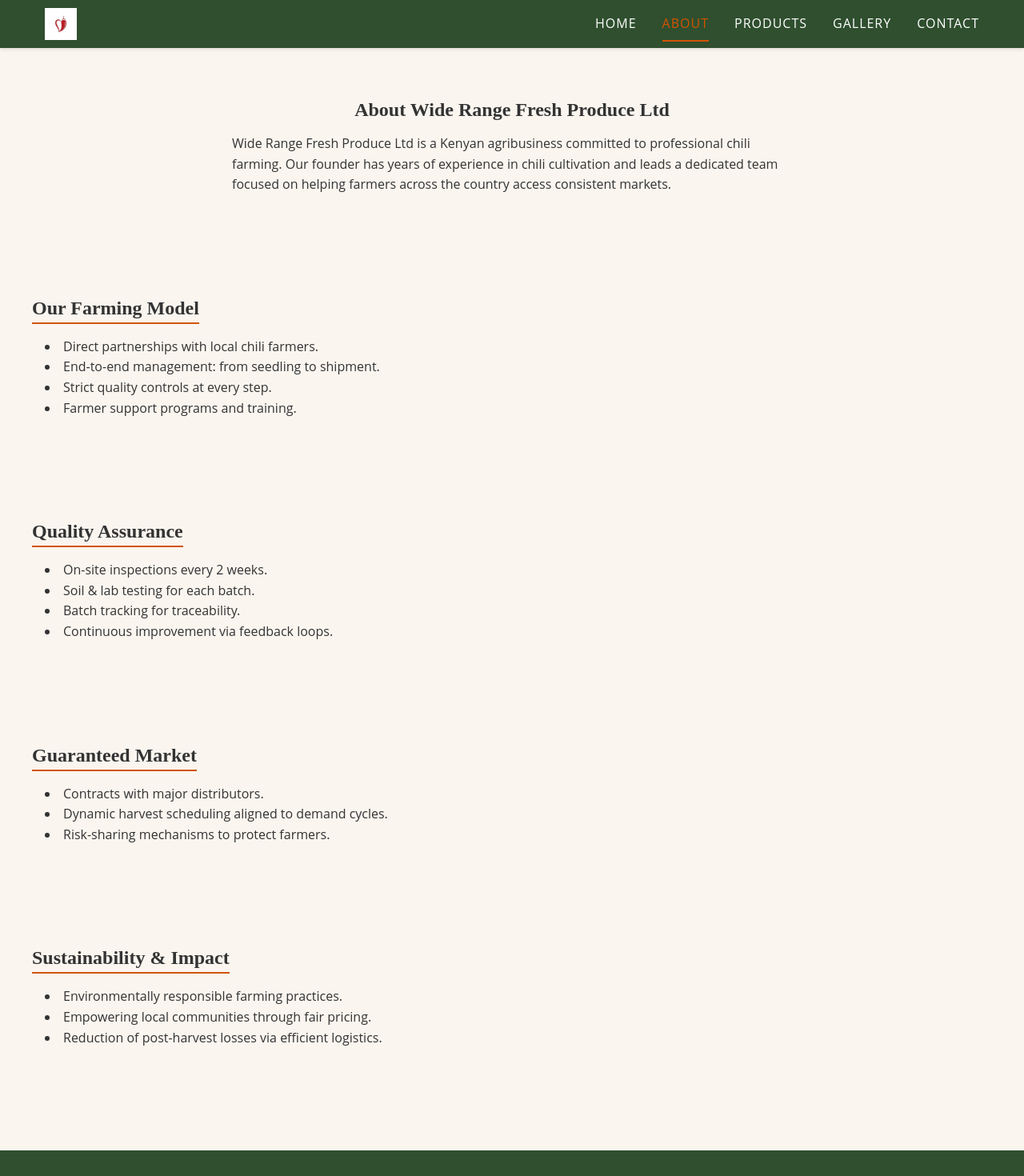
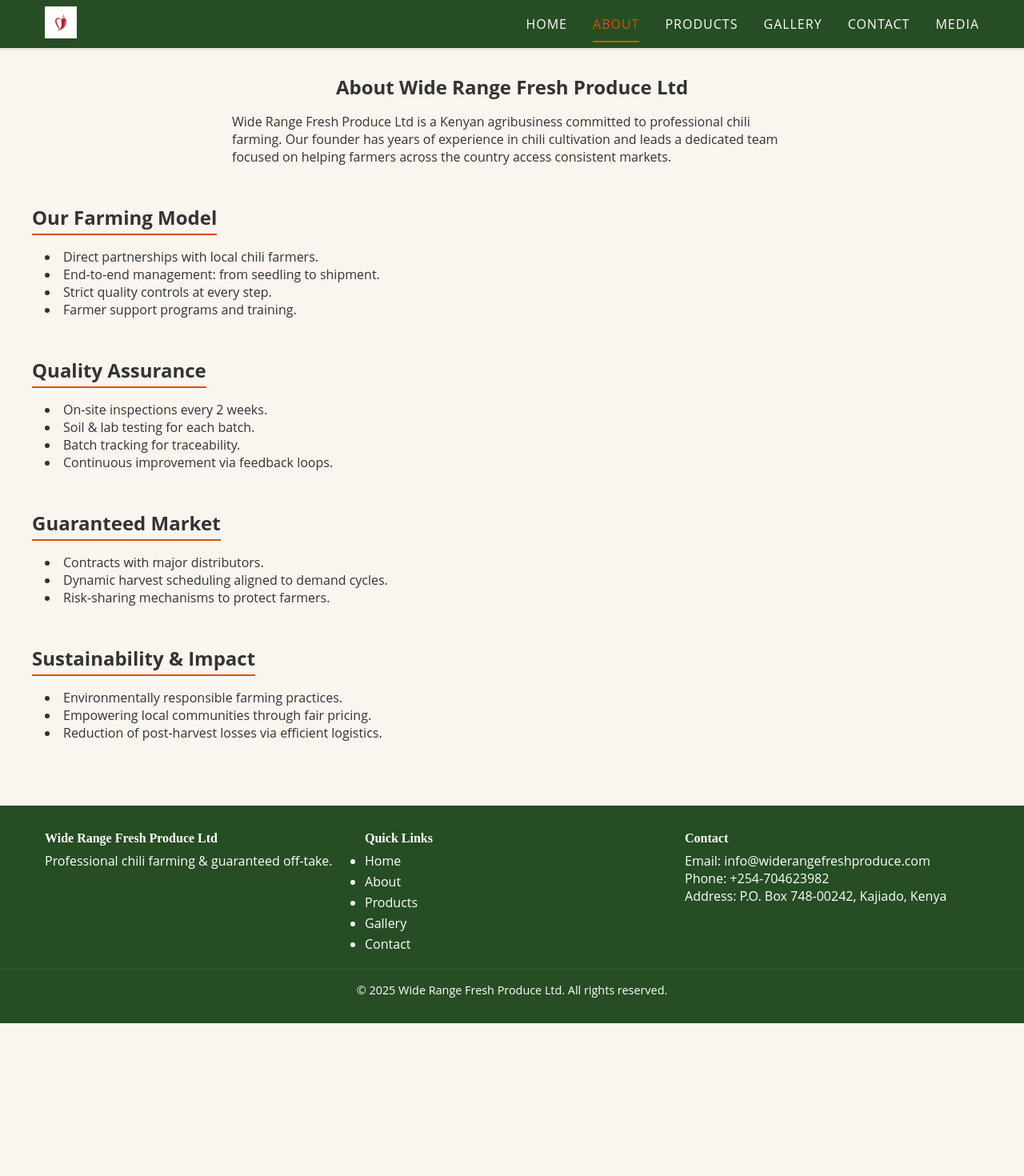
Before and after one commit to bmaitho/wide-range-fresh-produce, a React (Create React App) app: page /about in a window 1280 px wide. Shown: the top 1470 px of the page at 80% size. After the commit the page ends 1279 px from the top, so only its background shows below. Built offline with nearby package versions, Linux system fonts and the light colour scheme.

Commit message:
Expanded webpage plus edited colour

```diff
--- a/src/components/Footer.css
+++ b/src/components/Footer.css
@@ -33,7 +33,7 @@
   .footer-bottom {
     text-align: center;
     padding-top: var(--spacing-md);
-    border-top: 1px solid rgba(255,255,255,0.2);
+    border-top: 1px solid rgba(209, 179, 179, 0.11);
     margin-top: var(--spacing-md);
     font-size: 0.9rem;
   }
--- a/src/components/Navbar.css
+++ b/src/components/Navbar.css
@@ -1,61 +1,115 @@
 /* src/components/Navbar.css */
+
 .navbar {
     position: sticky;
     top: 0;
+    width: 100%;
+    height: var(--navbar-height);
     background-color: var(--clr-primary);
-    height: var(--navbar-height);
     display: flex;
     align-items: center;
+    z-index: 1000;
     box-shadow: 0 2px 4px rgba(0,0,0,0.1);
-    z-index: 100;
   }
+
   .navbar-container {
     display: flex;
+    justify-content: space-between;
     align-items: center;
-    justify-content: space-between;
     width: 100%;
     max-width: 1200px;
     margin: 0 auto;
-    padding: 0 var(--spacing-md);
+    padding-left: var(--spacing-md);
+    padding-right: var(--spacing-md);
   }
-  .navbar-logo {
-    display: flex;
-    align-items: center;
-  }
-  .logo-img {
+
+  .navbar-logo img {
     height: 40px;
     width: auto;
   }
+
   .navbar-menu {
     display: flex;
     gap: var(--spacing-lg);
   }
+
+  .nav-item {
+    list-style: none;
+  }
+
   .nav-link {
     color: var(--clr-white);
     text-transform: uppercase;
     letter-spacing: 1px;
-    padding: var(--spacing-sm) 0;
     position: relative;
+    padding: 0.5rem 0;
     transition: color 0.2s;
   }
+
+  .nav-link::after {
+    content: '';
+    position: absolute;
+    width: 0%;
+    height: 2px;
+    bottom: -4px;
+    left: 0;
+    background-color: var(--clr-secondary);
+    transition: width 0.3s;
+  }
+
   .nav-link:hover {
     color: var(--clr-secondary);
   }
+  .nav-link:hover::after {
+    width: 100%;
+  }
+
   .nav-link.active {
     color: var(--clr-secondary);
   }
   .nav-link.active::after {
-    content: '';
-    position: absolute;
-    bottom: -4px;
-    left: 0;
     width: 100%;
-    height: 2px;
-    background-color: var(--clr-secondary);
   }
-  /* Add mobile styles/hamburger if needed */
+
+  /* Hamburger icon for mobile */
+  .hamburger {
+    display: none;
+    flex-direction: column;
+    justify-content: space-between;
+    width: 25px;
+    height: 18px;
+    cursor: pointer;
+  }
+  .hamburger span {
+    display: block;
+    height: 3px;
+    background: var(--clr-white);
+    border-radius: 2px;
+  }
+
+  /* Mobile menu behavior */
   @media (max-width: 768px) {
+    .hamburger {
+      display: flex;
+    }
     .navbar-menu {
       display: none;
+      position: absolute;
+      top: var(--navbar-height);
+      right: 0;
+      background-color: var(--clr-primary);
+      flex-direction: column;
+      width: 200px;
+      padding: var(--spacing-md);
+      box-shadow: 0 2px 8px rgba(0,0,0,0.2);
+    }
+    .navbar-menu.open {
+      display: flex;
+    }
+    .navbar-menu .nav-item {
+      margin-bottom: var(--spacing-sm);
+    }
+    .navbar-menu .nav-link {
+      padding: 0.5rem 0;
     }
   }
--- a/src/components/Navbar.js
+++ b/src/components/Navbar.js
@@ -1,31 +1,57 @@
-import React from 'react';
+// src/components/Navbar.js
+import React, { useState, useEffect } from 'react';
 import { NavLink } from 'react-router-dom';
 import './Navbar.css';
-import logo from '../assets/logo.png'; // adjust if your logo file is named differently
+import logo from '../assets/logo.png';
 
 export default function Navbar() {
+  const [menuOpen, setMenuOpen] = useState(false);
+
+  // Close mobile menu on resize to desktop
+  useEffect(() => {
+    const handleResize = () => {
+      if (window.innerWidth > 768 && menuOpen) {
+        setMenuOpen(false);
+      }
+    };
+    window.addEventListener('resize', handleResize);
+    return () => window.removeEventListener('resize', handleResize);
+  }, [menuOpen]);
+
+  const toggleMenu = () => setMenuOpen(prev => !prev);
+  const handleLinkClick = () => setMenuOpen(false);
+
+  const navItems = ['Home','About','Products','Gallery','Contact','Media'];
+
   return (
     <nav className="navbar">
-      <div className="navbar-container container">
-        <NavLink to="/" className="navbar-logo">
-          {/* If you have a text logo instead, you can replace <img> with a <span> */}
-          <img src={logo} alt="Wide Range Fresh Produce Ltd" className="logo-img" />
+      <div className="navbar-container">
+        <NavLink to="/" className="navbar-logo" onClick={handleLinkClick}>
+          <img src={logo} alt="Wide Range Fresh Produce Ltd" />
         </NavLink>
-        <ul className="navbar-menu">
-          {['Home','About','Products','Gallery','Contact'].map((item) => (
+        <div
+          className="hamburger"
+          onClick={toggleMenu}
+          aria-label="Toggle navigation"
+          aria-expanded={menuOpen}
+        >
+          <span></span>
+          <span></span>
+          <span></span>
+        </div>
+        <ul className={`navbar-menu${menuOpen ? ' open' : ''}`}>
+          {navItems.map(item => (
             <li key={item} className="nav-item">
               <NavLink
                 to={ item === 'Home' ? '/' : `/${item.toLowerCase()}` }
-                className={({ isActive }) =>
-                  isActive ? 'nav-link active' : 'nav-link'
-                }
+                className={({ isActive }) => isActive ? 'nav-link active' : 'nav-link'}
+                onClick={handleLinkClick}
               >
                 {item}
               </NavLink>
             </li>
           ))}
         </ul>
-        {/* For mobile: you can add a hamburger toggle here later */}
       </div>
     </nav>
   );
--- a/src/index.css
+++ b/src/index.css
@@ -1,88 +1,79 @@
-/* Global resets, variables, typography, spacing, basic element styles */
+/* src/index.css */
+
+/* --- Design Tokens & Utilities --- */
 :root {
-  /* Color palette */
-  --clr-primary: #2f4f2f;     /* deep green */
-  --clr-secondary: #d35400;   /* chili/orange accent */
-  --clr-bg: #faf5ef;          /* light cream */
-  --clr-text-dark: #333;
-  --clr-white: #fff;
+  /* Colors */
+  --clr-primary: #264d24;      /* Dark green for navbar, footer backgrounds */
+  --clr-secondary: #d35400;    /* Accent orange */
+  --clr-bg: #faf5ef;           /* Light background */
+  --clr-white: #ffffff;
 
   /* Typography */
   --ff-heading: 'Merriweather', serif;
   --ff-body: 'Open Sans', sans-serif;
-
-  /* Layout */
-  --navbar-height: 60px;
 
   /* Spacing scale */
   --spacing-xs: 0.25rem;
   --spacing-sm: 0.5rem;
   --spacing-md: 1rem;
   --spacing-lg: 2rem;
-  --spacing-xl: 4rem;
+  --spacing-xl: 3rem;
+
+  /* Navbar height */
+  --navbar-height: 60px;
 }
 
-/* Reset & base */
+/* Global resets / base */
 * {
   margin: 0;
   padding: 0;
   box-sizing: border-box;
 }
+
 html, body, #root {
+  font-family: var(--ff-body);
+  background-color: var(--clr-bg);
+  color: #333;
   height: 100%;
-  background-color: var(--clr-bg);
-  color: var(--clr-text-dark);
-  font-family: var(--ff-body);
-}
-a {
-  color: inherit;
-  text-decoration: none;
-}
-img {
-  max-width: 100%;
-  display: block;
-}
-button {
-  font-family: var(--ff-body);
-  cursor: pointer;
-  border: none;
-  background: none;
-}
-ul {
-  list-style: none;
-}
-h1, h2, h3, h4, h5 {
-  font-family: var(--ff-heading);
-  color: var(--clr-text-dark);
-}
-p, li {
-  font-family: var(--ff-body);
-  line-height: 1.6;
 }
 
 /* Utility classes */
 .container {
   width: 100%;
   max-width: 1200px;
-  margin: 0 auto;
-  padding: 0 var(--spacing-md);
+  margin-left: auto;
+  margin-right: auto;
+  padding-left: var(--spacing-md);
+  padding-right: var(--spacing-md);
 }
 
-/* Button base styling (if not using a Button component) */
+.section {
+  padding-top: var(--spacing-lg);
+  padding-bottom: var(--spacing-lg);
+}
+
+/* Buttons */
 .btn {
   display: inline-block;
   padding: var(--spacing-sm) var(--spacing-md);
   background-color: var(--clr-secondary);
   color: var(--clr-white);
+  border: none;
   border-radius: 4px;
+  text-decoration: none;
   font-weight: bold;
-  transition: opacity 0.2s;
+  transition: background-color 0.2s, transform 0.2s;
 }
 .btn:hover {
-  opacity: 0.9;
+  background-color: #c14700; /* slightly darker accent */
+  transform: translateY(-1px);
 }
 
-/* For sections */
-section {
-  padding: var(--spacing-lg) 0;
+/* Utility for text links */
+a {
+  color: inherit;
+  text-decoration: none;
 }
+a:hover {
+  text-decoration: underline;
+}
```
Also changed, not shown: src/assets/Cayenne.jpg.
